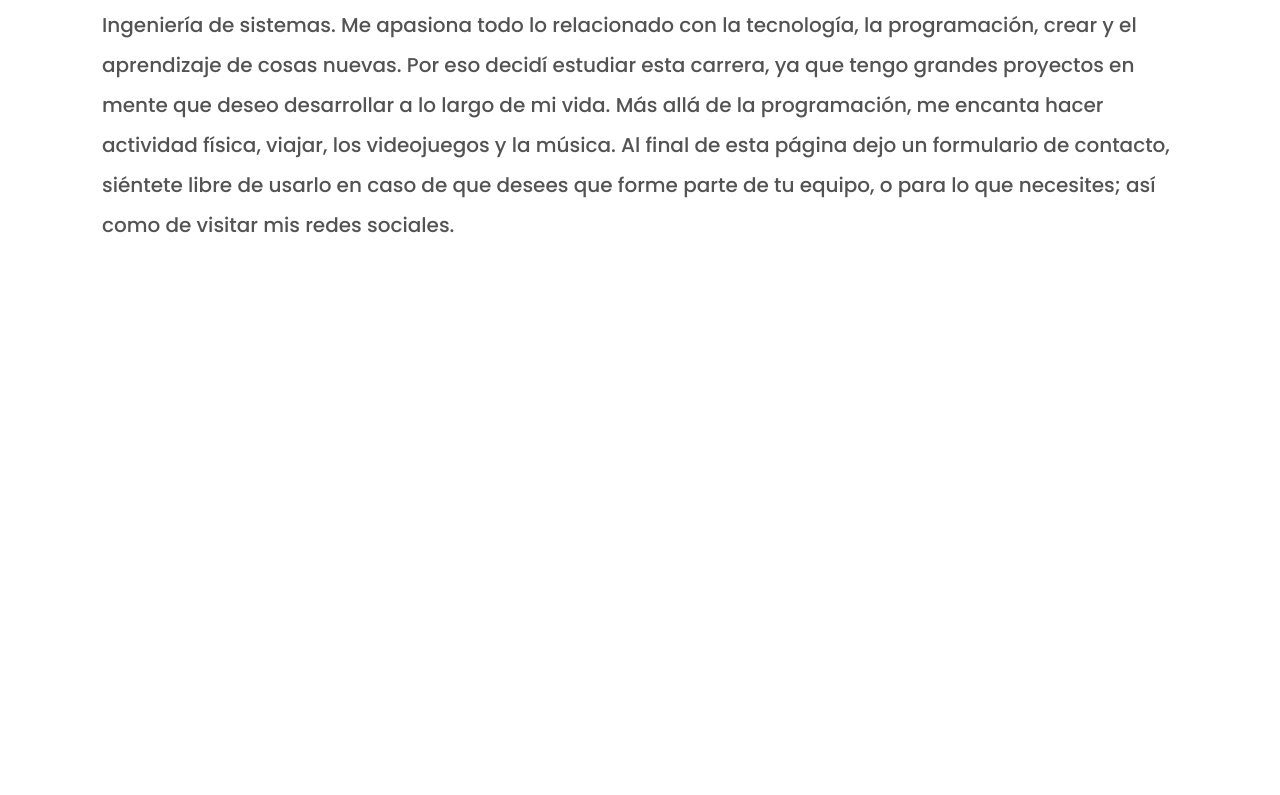
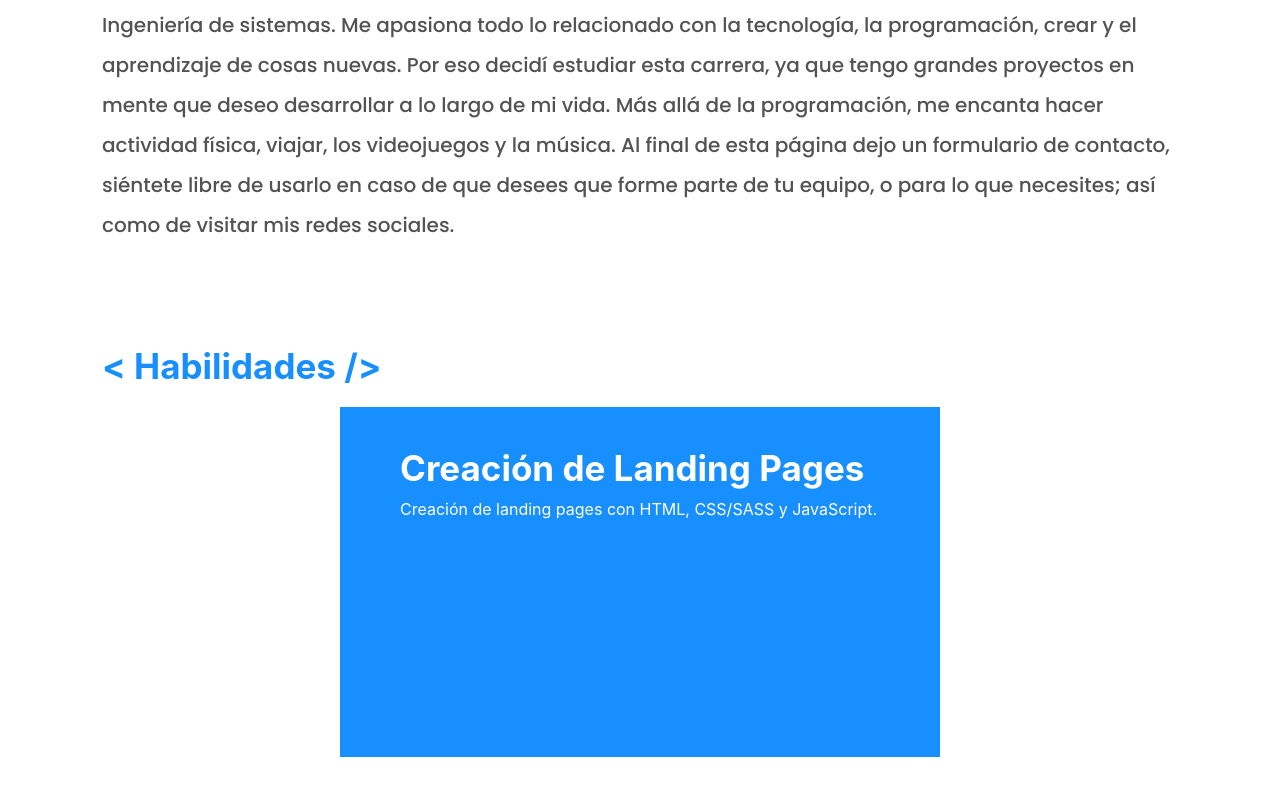
Before and after one commit to jonathangg03/portfolio-blog, a Next.js app: page / in a window 1280 px wide. Shown: the part 677-1472 px from the top of the page. Before the commit the page ends 1022 px from the top, so only its background shows below. Built offline with nearby package versions, Linux system fonts and the light colour scheme.

Commit message:
Starting: Habilities

```diff
--- /dev/null
+++ b/components/Habilities/index.js
@@ -0,0 +1,15 @@
+import Subtitle from "../Subtitle"
+import componentStyles from '../../styles/Components.module.css'
+import Hability from "../Hability"
+import styles from '../../styles/Habilities.module.css'
+
+const Habilities = () => {
+  return <section className={componentStyles.section_spacer}>
+    <Subtitle subtitle='Habilidades' />
+    <div className={styles.habilities_container}>
+      <Hability />
+    </div>
+  </section>
+}
+
+export default Habilities
--- /dev/null
+++ b/components/Hability/index.js
@@ -0,0 +1,12 @@
+import styles from '../../styles/Habilities.module.css'
+
+const Hability = () => {
+  return (
+    <div className={styles.hability}>
+      <h3 className={styles.name}>Creación de Landing Pages </h3>
+      <p>Creación de landing pages con HTML, CSS/SASS y JavaScript.</p>
+    </div >
+  )
+}
+
+export default Hability
--- a/components/Subtitle/index.js
+++ b/components/Subtitle/index.js
@@ -1,7 +1,7 @@
 import styles from '../../styles/Components.module.css'
 
 const Subtitle = ({ subtitle }) => {
-  return (<h2 className={styles.subtitle}>{subtitle}</h2>)
+  return (<h2 className={styles.subtitle}>{`< ${subtitle} />`}</h2>)
 }
 
 export default Subtitle
--- a/pages/index.js
+++ b/pages/index.js
@@ -4,6 +4,7 @@ import Presentation from '../components/Presentation'
 import Subtitle from '../components/Subtitle'
 import styles from '../styles/Home.module.css'
 import componentStyles from '../styles/Components.module.css'
+import Habilities from '../components/Habilities'
 
 export default function Home() {
   return (
@@ -26,7 +27,7 @@ export default function Home() {
       <Header />
       <Presentation />
       <div className={componentStyles.section_spacer}>
-        <Subtitle subtitle='< Sobre mi />' />
+        <Subtitle subtitle='Sobre mi' />
         <p className={componentStyles.paragraph}>
           Mi nombre es Jonathan David García González. Soy desarrollador web y backend, especializado en la creación de aplicaciones con React.js y de APIs REST con Node.js. Además, soy estudiante de Inglés y de Ingeniería de sistemas.
           Me apasiona todo lo relacionado con la tecnología, la programación, crear y el aprendizaje de cosas nuevas. Por eso decidí estudiar esta carrera, ya que tengo grandes proyectos en mente que deseo desarrollar a lo largo de mi vida.
@@ -34,6 +35,7 @@ export default function Home() {
           Al final de esta página dejo un formulario de contacto, siéntete libre de usarlo en caso de que desees que forme parte de tu equipo, o para lo que necesites; así como de visitar mis redes sociales.
         </p>
       </div>
+      <Habilities />
     </div>
   )
 }
--- a/styles/Components.module.css
+++ b/styles/Components.module.css
@@ -5,7 +5,7 @@
 }
 
 .section_spacer {
-  padding: 100px 70px;
+  padding: 100px 70px 0;
 }
 
 .paragraph {
--- /dev/null
+++ b/styles/Habilities.module.css
@@ -0,0 +1,20 @@
+.habilities_container {
+  margin-top: 20px;
+  display: flex;
+  justify-content: center;
+  padding-bottom: 40px;
+}
+
+.hability {
+  width: 600px;
+  height: 350px;
+  background-color: #188fff;
+  color: white;
+  padding: 40px 60px;
+
+}
+
+.name {
+  font-size: 35px;
+  padding-bottom: 10px;
+}
```
